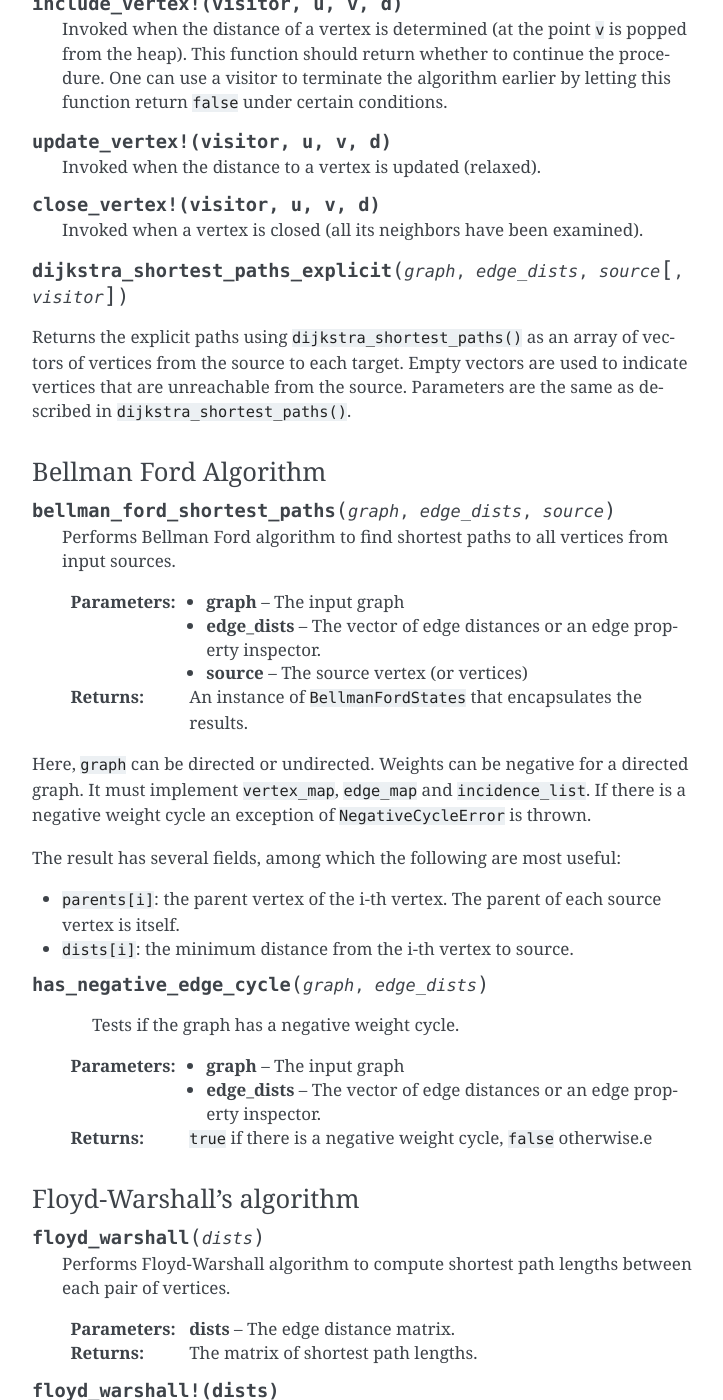
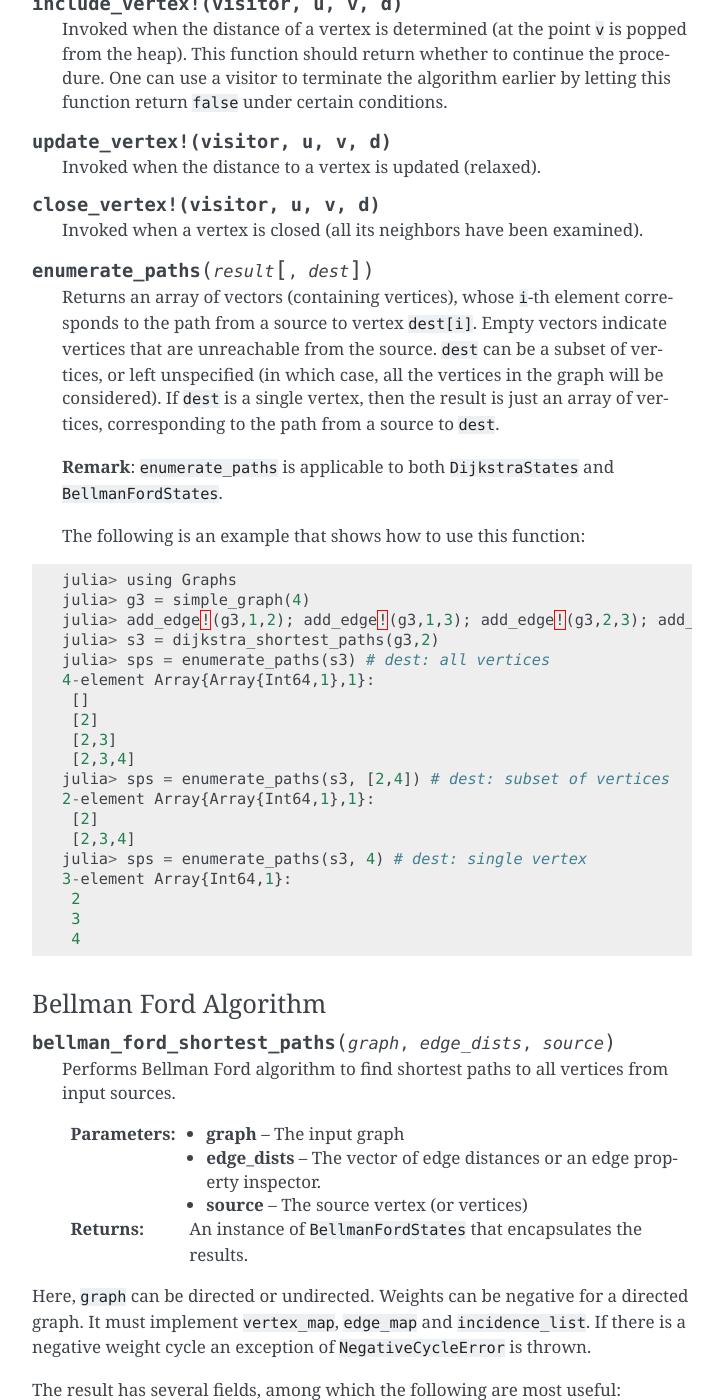
Before and after one commit to JuliaGraphs/Graphs.jl, a Sphinx documentation site: the page built from doc/source/algorithms.rst, in a window 1280 px wide and 1400 px high, scrolled down 4489 px. Shown: the whole window, without its empty margins (388-1111 px from the left). Built offline with Sphinx 7.4.7, drawn with Linux system fonts in a browser that asks for light colours; formulas are drawn with MathJax 3; some of the changed text lies outside the part shown.

Commit message:
implement enumerate_paths
to use enumerate_paths to return the paths corresponding to a (sub)set
of destination vertices. See discussion in #141

```diff
--- a/doc/source/algorithms.rst
+++ b/doc/source/algorithms.rst
@@ -184,12 +184,35 @@ The user can (optionally) provide a visitor that perform operations along with t
 
     Invoked when a vertex is closed (all its neighbors have been examined).
 
-.. py:function:: dijkstra_shortest_paths_explicit(graph, edge_dists, source[, visitor])
-Returns the explicit paths using ``dijkstra_shortest_paths()`` as an array of
-vectors of vertices from the source to each target. Empty vectors are used to
-indicate vertices that are unreachable from the source. Parameters are the same
-as described in ``dijkstra_shortest_paths()``.
+.. py:function:: enumerate_paths(result[, dest])
 
+    Returns an array of vectors (containing vertices), whose ``i``-th element corresponds to the path from a source to vertex ``dest[i]``. Empty vectors indicate vertices that are unreachable from the source. ``dest`` can be a subset of vertices, or left unspecified (in which case, all the vertices in the graph will be considered). If ``dest`` is a single vertex, then the result is just an array of vertices, corresponding to the path from a source to ``dest``.
+
+    **Remark**: ``enumerate_paths`` is applicable to both ``DijkstraStates`` and ``BellmanFordStates``.
+
+    The following is an example that shows how to use this function:
+
+.. code-block:: python
+
+    julia> using Graphs
+    julia> g3 = simple_graph(4)
+    julia> add_edge!(g3,1,2); add_edge!(g3,1,3); add_edge!(g3,2,3); add_edge!(g3,3,4);
+    julia> s3 = dijkstra_shortest_paths(g3,2)
+    julia> sps = enumerate_paths(s3) # dest: all vertices
+    4-element Array{Array{Int64,1},1}:
+     []
+     [2]
+     [2,3]
+     [2,3,4]
+    julia> sps = enumerate_paths(s3, [2,4]) # dest: subset of vertices
+    2-element Array{Array{Int64,1},1}:
+     [2]
+     [2,3,4]
+    julia> sps = enumerate_paths(s3, 4) # dest: single vertex
+    3-element Array{Int64,1}:
+     2
+     3
+     4
 
 Bellman Ford Algorithm
 ~~~~~~~~~~~~~~~~~~~~
```
Also changed, not shown: 5 other files.
